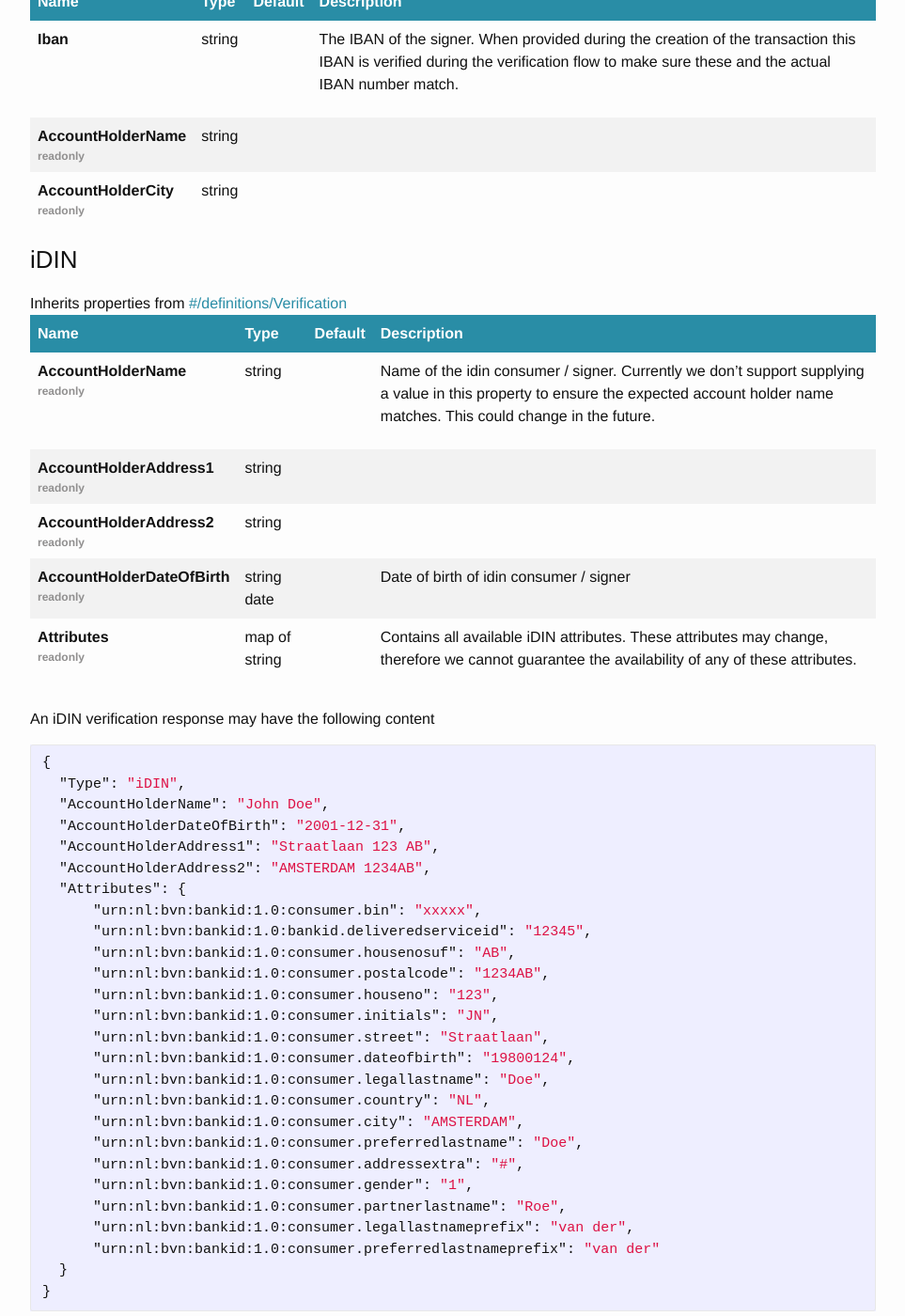
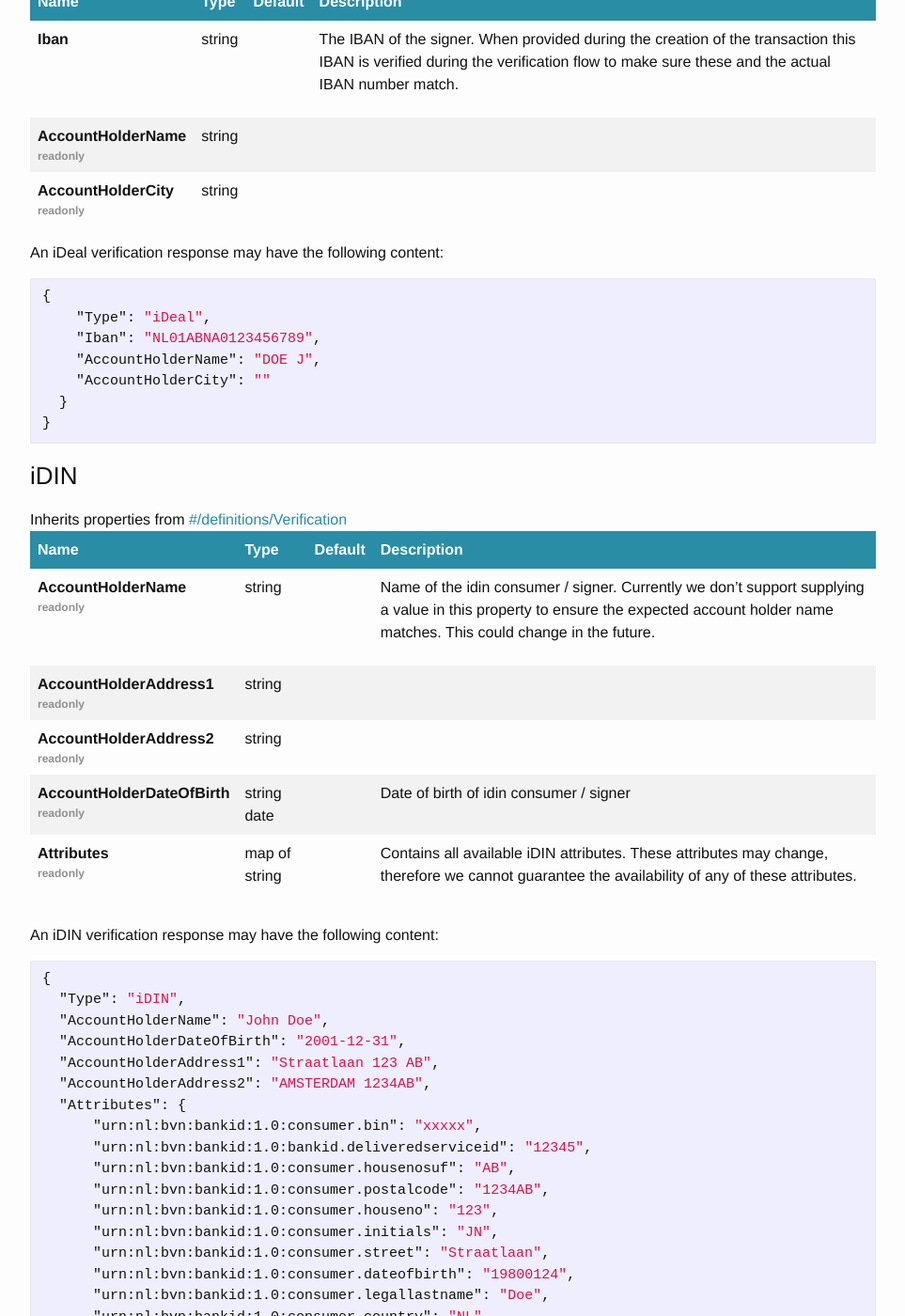
Before and after one commit to markohantula/evidos.github.io, a Jekyll site: the page built from endpoints.html, in a window 1280 px wide and 1400 px high, scrolled down 12018 px. Shown: the whole window at 94% size, without its empty margins (158-1121 px from the left). Built offline with Jekyll 4.4.1, drawn with Linux system fonts in a browser that asks for light colours.

Commit message:
SIG-1466 Add iDEAL JSON response to documentation

````diff
--- a/_data/api-swagger.yaml
+++ b/_data/api-swagger.yaml
@@ -484,6 +484,17 @@
         AccountHolderCity:
           type: string
           readOnly: true
+    example: |
+      An iDeal verification response may have the following content:
+      ```json
+      {
+          "Type": "iDeal",
+          "Iban": "NL01ABNA0123456789",
+          "AccountHolderName": "DOE J",
+          "AccountHolderCity": ""
+        }
+      }
+      ```
 
   iDIN:
     allOf:
@@ -516,7 +527,7 @@
               Contains all available iDIN attributes.
               These attributes may change, therefore we cannot guarantee the availability of any of these attributes.
     example: |
-      An iDIN verification response may have the following content
+      An iDIN verification response may have the following content:
 
       ```json
       {
````
